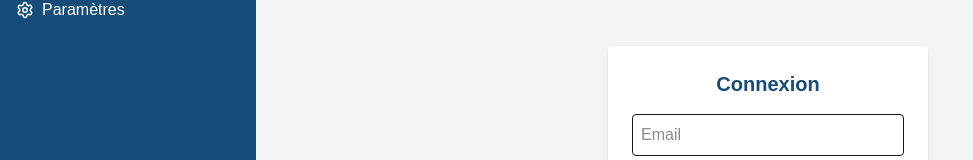
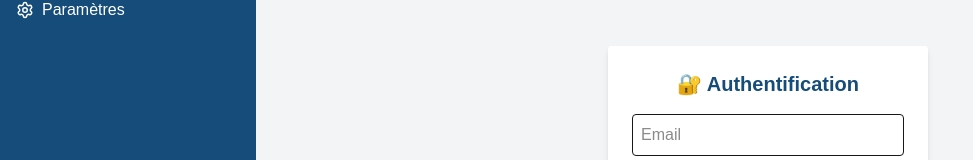
Before and after one commit to fullbrightprod/Bernadette, a Next.js app: page /login in a window 1280 px wide. Shown: the part 230-390 px from the top of the page, without its empty margins (0-973 px from the left). Built offline with nearby package versions, Linux system fonts and the light colour scheme; no server answers.

Commit message:
Update page.tsx

```diff
--- a/src/app/login/page.tsx
+++ b/src/app/login/page.tsx
@@ -8,6 +8,7 @@ export default function LoginPage() {
   const router = useRouter()
   const [email, setEmail] = useState("")
   const [password, setPassword] = useState("")
+  const [message, setMessage] = useState("")
 
   async function handleLogin(e: React.FormEvent) {
     e.preventDefault()
@@ -15,10 +16,12 @@ export default function LoginPage() {
       email,
       password,
     })
+
     if (error) {
-      alert(error.message)
+      setMessage("❌ " + error.message)
     } else {
-      // ✅ après login → dashboard
+      setMessage("Connexion réussie ✅")
+      // ⬅️ Ajout de la redirection après login
       router.push("/")
     }
   }
@@ -29,7 +32,7 @@ export default function LoginPage() {
         onSubmit={handleLogin}
         className="bg-white p-6 rounded shadow-md w-80 flex flex-col gap-4"
       >
-        <h1 className="text-xl font-bold text-[#154C79] text-center">Connexion</h1>
+        <h1 className="text-xl font-bold text-[#154C79] text-center">🔐 Authentification</h1>
         <input
           type="email"
           placeholder="Email"
@@ -50,6 +53,7 @@ export default function LoginPage() {
         >
           Se connecter
         </button>
+        {message && <p className="text-center">{message}</p>}
       </form>
     </div>
   )
```
